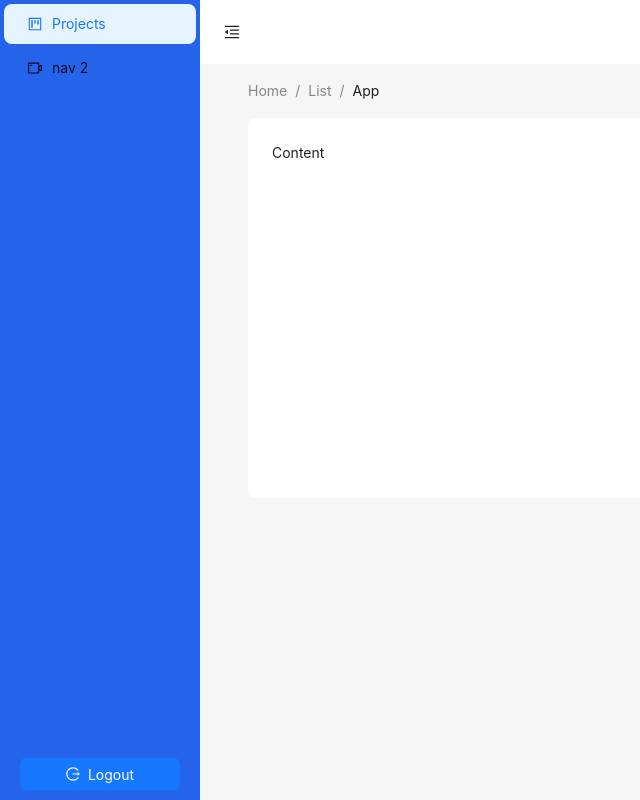
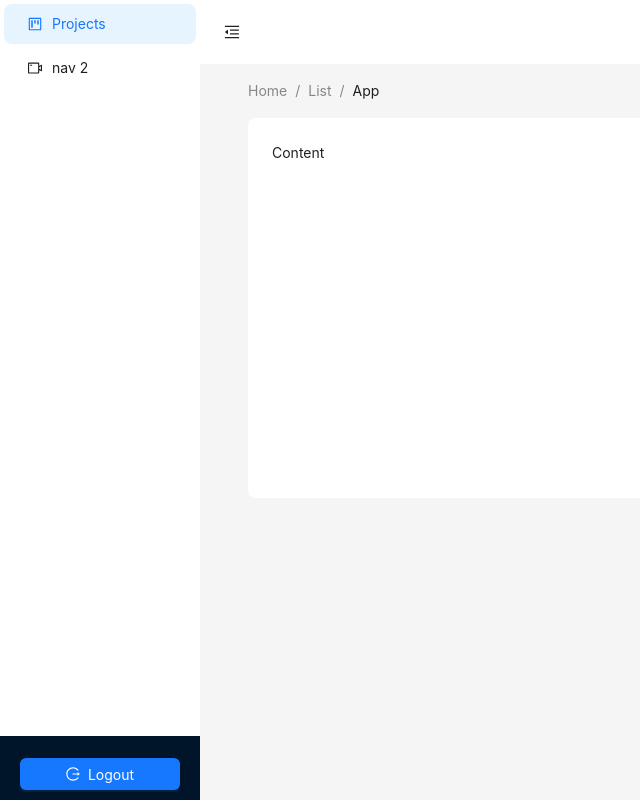
Before and after one commit to Mohamed-lehbib/PFE, a Next.js app: page / in a window 1280 px wide. Shown: the whole page, without its empty margins (0-640 px from the left). Built offline with nearby package versions, Linux system fonts and the light colour scheme.

Commit message:
adding the sidebar and home

```diff
--- a/src/app/page.tsx
+++ b/src/app/page.tsx
@@ -76,7 +76,10 @@ const App: React.FC = () => {
         trigger={null}
         collapsible
         collapsed={collapsed}
-        style={{ height: "100vh", backgroundColor: "#2563EB" }} // blue-600
+        style={{
+          height: "100vh",
+          // backgroundColor: "#2563EB"
+        }} // blue-600
       >
         <div className="demo-logo-vertical" />
         <Menu
@@ -87,7 +90,7 @@ const App: React.FC = () => {
           style={{
             height: "calc(100% - 64px)",
             borderRight: 0,
-            backgroundColor: "#2563EB",
+            // backgroundColor: "#2563EB",
           }} // adjust menu height and background color
         />
         <div
```
